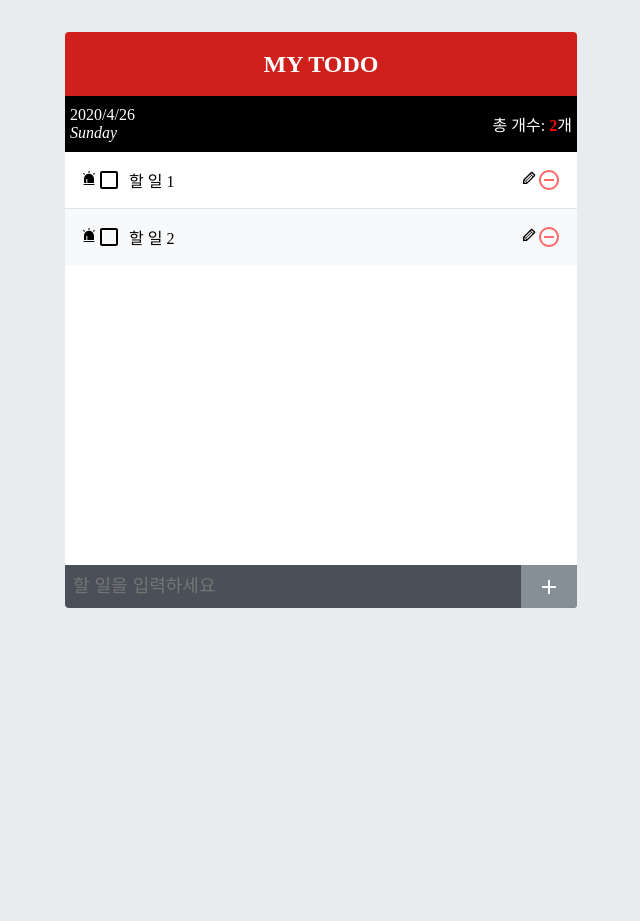
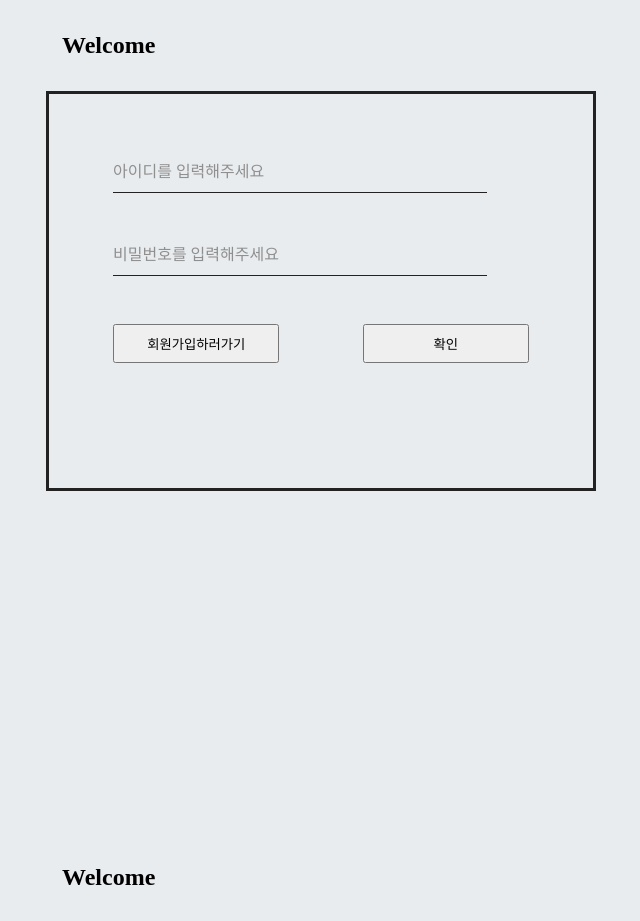
Before and after one commit to qkr30510/mytodo-fix, a React (Create React App) app: page /login in a window 1280 px wide. Shown: the top 921 px of the page, without its empty margins (319-959 px from the left). Before the commit the page ends 800 px from the top, so only its background shows below. Built offline with nearby package versions, Linux system fonts and the light colour scheme.

Commit message:
Add Router

```diff
--- a/src/App.js
+++ b/src/App.js
@@ -1,4 +1,6 @@
 import React  from 'react';
+import Header from 'Header';
+import Routes from 'Routes';
 import Sign from './Sign/Sign'
 import Login from './Login/Login'
 import Todo from './Todo/Todo';
@@ -7,7 +9,8 @@ const App = () => {
 
   return (
     <>
-      <Todo/>
+      <Routes/>
+      <Login/>
     </>
   )
 }
--- /dev/null
+++ b/src/Header.js
@@ -0,0 +1,15 @@
+import React from 'react';
+import { Link } from 'react-router-dom';
+
+function Header() {
+  return (
+    <div>
+      <ul>
+        <li><Link to = '/todo'>todo</Link></li>
+        <li><Link to = '/login'>login</Link></li>
+        <li><Link to = '/sign'>sign</Link></li>
+      </ul>
+    </div>
+  );
+}
+export default Header;
--- a/src/Login/Login.js
+++ b/src/Login/Login.js
@@ -4,7 +4,7 @@ import styled, { css} from 'styled-components';
 const LoginWrap = styled.div`
   max-width:550px;
   width: 80vw;
-  height: 100vw;
+  height: 100vh;
   margin: auto;
 
   h2 {
--- /dev/null
+++ b/src/Routes.js
@@ -0,0 +1,13 @@
+import React from 'react';
+import { BrowserRouter as Router, Route } from 'react-router-dom';
+import Header from 'Header';
+import Sign from 'Sign/Sign';
+import Login from 'Login/Login';
+import Todo from 'Todo/Todo';
+export default () => (
+  <Router>
+    <Route path="/sign" component={Sign}></Route>
+    <Route path="/login" component={Login}></Route>
+    <Route path="/todo" component={Todo}></Route>
+  </Router>
+);
```
